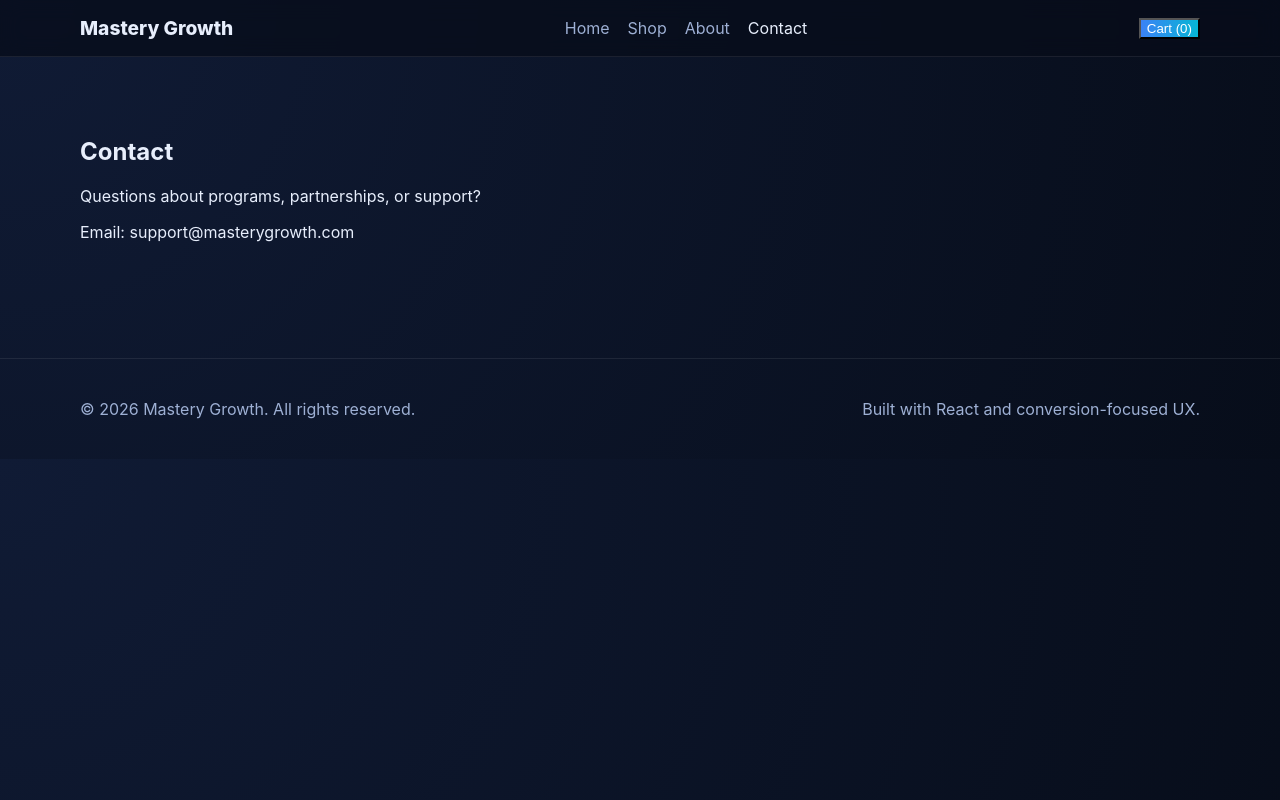
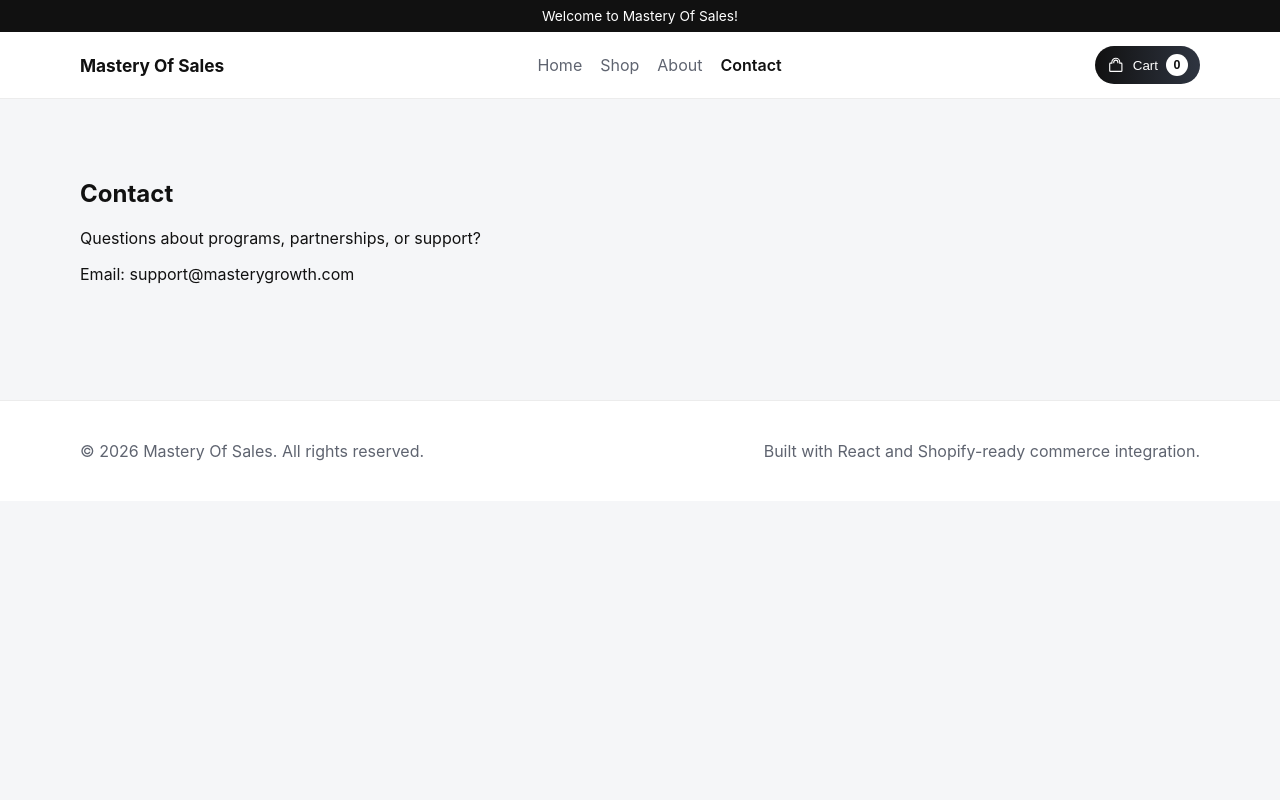
Before and after one commit to NexusDevelopments/Website-To-Prove, a React (Vite) app: page /contact in a window 1280 px wide. Built offline with nearby package versions, Linux system fonts and the light colour scheme; no server answers.

Commit message:
Rebrand to Mastery Of Sales and align UI/product media with live site

```diff
--- a/index.html
+++ b/index.html
@@ -6,9 +6,9 @@
     <meta name="viewport" content="width=device-width, initial-scale=1.0" />
     <meta
       name="description"
-      content="Premium sales growth storefront built with React."
+      content="Mastery Of Sales audiobook storefront built with React."
     />
-    <title>Mastery Growth Store</title>
+    <title>Mastery Of Sales</title>
   </head>
   <body>
     <div id="root"></div>
--- a/src/components/Footer.jsx
+++ b/src/components/Footer.jsx
@@ -2,8 +2,8 @@ function Footer() {
   return (
     <footer className="site-footer">
       <div className="container footer-content">
-        <p>© {new Date().getFullYear()} Mastery Growth. All rights reserved.</p>
-        <p>Built with React and conversion-focused UX.</p>
+        <p>© {new Date().getFullYear()} Mastery Of Sales. All rights reserved.</p>
+        <p>Built with React and Shopify-ready commerce integration.</p>
       </div>
     </footer>
   );
--- a/src/components/Navbar.jsx
+++ b/src/components/Navbar.jsx
@@ -6,9 +6,10 @@ function Navbar({ onOpenCart }) {
 
   return (
     <header className="site-header">
+      <div className="announcement">Welcome to Mastery Of Sales!</div>
       <div className="container nav-wrap">
         <Link to="/" className="brand">
-          Mastery Growth
+          Mastery Of Sales
         </Link>
         <nav className="nav-links">
           <NavLink to="/">Home</NavLink>
@@ -17,7 +18,22 @@ function Navbar({ onOpenCart }) {
           <NavLink to="/contact">Contact</NavLink>
         </nav>
         <button type="button" onClick={onOpenCart} className="cart-button">
-          Cart ({count})
+          <svg
+            className="cart-icon"
+            viewBox="0 0 24 24"
+            fill="none"
+            xmlns="http://www.w3.org/2000/svg"
+            aria-hidden="true"
+          >
+            <path
+              d="M6.5 8.25C6.5 5.35051 8.85051 3 11.75 3C14.6495 3 17 5.35051 17 8.25V9.5H18.875C19.4273 9.5 19.875 9.94772 19.875 10.5V19.5C19.875 20.0523 19.4273 20.5 18.875 20.5H4.625C4.07272 20.5 3.625 20.0523 3.625 19.5V10.5C3.625 9.94772 4.07272 9.5 4.625 9.5H6.5V8.25Z"
+              stroke="currentColor"
+              strokeWidth="1.5"
+            />
+            <path d="M9 9.5V8.25C9 6.73122 10.2312 5.5 11.75 5.5C13.2688 5.5 14.5 6.73122 14.5 8.25V9.5" stroke="currentColor" strokeWidth="1.5" />
+          </svg>
+          <span>Cart</span>
+          <span className="cart-count">{count}</span>
         </button>
       </div>
     </header>
--- a/src/pages/AboutPage.jsx
+++ b/src/pages/AboutPage.jsx
@@ -1,14 +1,14 @@
 function AboutPage() {
   return (
     <section className="container page-simple">
-      <h1>About Mastery Growth</h1>
+      <h1>About Mastery Of Sales</h1>
       <p>
-        This storefront is structured for high-converting education and coaching
-        offers, with modern React performance, clear product hierarchy, and
-        conversion-focused calls to action.
+        Mastery Of Sales delivers practical cybersecurity sales education for
+        account executives, sales engineers, and solutions architects.
       </p>
       <p>
-        Replace demo media and copy with your licensed brand assets to launch.
+        Built from decades of frontline experience, these audiobook systems are
+        focused on real execution frameworks instead of hype tactics.
       </p>
     </section>
   );
--- a/src/pages/HomePage.jsx
+++ b/src/pages/HomePage.jsx
@@ -12,18 +12,18 @@ function HomePage() {
             animate={{ opacity: 1, y: 0 }}
             transition={{ duration: 0.6 }}
           >
-            <p className="eyebrow">Sales Mastery Platform</p>
-            <h1>Scale your sales confidence, scripts, and conversion rates.</h1>
+            <p className="eyebrow">Mastery Of Sales</p>
+            <h1>The Cybersecurity Sales System Built From the Solutions Architect Seat</h1>
             <p>
-              Built to mirror high-performance coaching storefront experiences with
-              a cleaner, faster modern React setup.
+              25+ years. $250M+ in career revenue. Frameworks that win complex
+              deals across federal, healthcare, and enterprise markets.
             </p>
             <div className="hero-actions">
               <Link to="/shop" className="btn btn-primary">
-                Explore Programs
+                Browse the Audiobooks
               </Link>
               <Link to="/about" className="btn btn-secondary">
-                Why It Works
+                Learn More
               </Link>
             </div>
           </motion.div>
@@ -34,16 +34,16 @@ function HomePage() {
             transition={{ duration: 0.7 }}
           >
             <img
-              src="https://images.unsplash.com/photo-1556155092-490a1ba16284?auto=format&fit=crop&w=1400&q=80"
-              alt="Sales strategy team"
+              src="https://masteryofsales.com/cdn/shop/files/preview_images/49f01108956249b690173bc0cf86c50b.thumbnail.0000000000.jpg?v=1771292427&width=1400"
+              alt="Mastery Of Sales video preview"
             />
           </motion.div>
         </div>
       </section>
 
       <section className="container section-heading">
-        <h2>Featured Programs</h2>
-        <p>Direct response inspired structure, upgraded for speed and design.</p>
+        <h2>Our Audio Books</h2>
+        <p>Practical cybersecurity sales frameworks, audiobooks, and field-tested systems.</p>
       </section>
 
       <ProductsPage embedded />
--- a/src/pages/ProductDetailPage.jsx
+++ b/src/pages/ProductDetailPage.jsx
@@ -64,12 +64,18 @@ function ProductDetailPage() {
           </Link>
         </div>
         <div className="video-wrap">
+          {product.video ? (
             <iframe
               src={product.video}
               title={`${product.title} preview`}
               allow="autoplay; fullscreen; picture-in-picture"
               allowFullScreen
             />
+          ) : (
+            <div className="media-fallback">
+              <img src={product.image} alt={product.title} />
+            </div>
+          )}
         </div>
       </div>
     </section>
--- a/src/services/shopify.js
+++ b/src/services/shopify.js
@@ -57,18 +57,18 @@ export async function getProducts() {
   return edges.map(({ node }) => ({
     id: node.handle || node.id,
     title: node.title,
-    subtitle: 'Shopify Product',
+    subtitle: 'Audiobook',
     description: node.description || 'Product description coming soon.',
     price: Number(node?.priceRange?.minVariantPrice?.amount || 0),
     image: node?.featuredImage?.url || localProducts[0].image,
-    video: localProducts[0].video,
+    video: null,
     badge: 'Live'
   }));
 }
 
 export function getCheckoutUrl() {
   if (!domain) {
-    return '/contact';
+    return 'https://masteryofsales.com/cart';
   }
   return `https://${domain}/cart`;
 }
--- a/src/styles/global.css
+++ b/src/styles/global.css
@@ -1,14 +1,14 @@
 :root {
-  --bg: #070d1a;
-  --surface: #111827;
-  --surface-2: #172036;
-  --text: #e7eefc;
-  --muted: #9eb0d4;
-  --primary: #3b82f6;
-  --primary-2: #06b6d4;
-  --success: #22c55e;
-  --radius: 16px;
-  --shadow: 0 12px 40px rgba(0, 0, 0, 0.35);
+  --bg: #f5f6f8;
+  --surface: #ffffff;
+  --surface-2: #f1f3f6;
+  --text: #111111;
+  --muted: #5f6470;
+  --primary: #111111;
+  --primary-2: #2e3440;
+  --success: #1f8f4a;
+  --radius: 14px;
+  --shadow: 0 12px 30px rgba(15, 23, 42, 0.09);
 }
 
 * {
@@ -18,7 +18,7 @@
 body {
   margin: 0;
   font-family: Inter, Segoe UI, Roboto, Arial, sans-serif;
-  background: radial-gradient(circle at top left, #101b35, var(--bg));
+  background: var(--bg);
   color: var(--text);
 }
 
@@ -36,21 +36,28 @@ a {
   position: sticky;
   top: 0;
   z-index: 50;
-  backdrop-filter: blur(10px);
-  background: rgba(7, 13, 26, 0.75);
-  border-bottom: 1px solid rgba(255, 255, 255, 0.08);
+  background: rgba(255, 255, 255, 0.96);
+  border-bottom: 1px solid rgba(17, 17, 17, 0.08);
+}
+
+.announcement {
+  background: #111;
+  color: #fff;
+  text-align: center;
+  font-size: 0.86rem;
+  padding: 8px 10px;
 }
 
 .nav-wrap {
   display: flex;
   align-items: center;
   justify-content: space-between;
-  padding: 16px 0;
+  padding: 14px 0;
 }
 
 .brand {
-  font-weight: 800;
-  font-size: 1.2rem;
+  font-weight: 700;
+  font-size: 1.08rem;
 }
 
 .nav-links {
@@ -64,13 +71,14 @@ a {
 
 .nav-links a.active {
   color: var(--text);
+  font-weight: 600;
 }
 
 .btn {
-  border: 0;
-  border-radius: 999px;
-  padding: 10px 16px;
-  font-weight: 700;
+  border: 1px solid transparent;
+  border-radius: 10px;
+  padding: 10px 14px;
+  font-weight: 600;
   cursor: pointer;
   display: inline-flex;
   align-items: center;
@@ -84,33 +92,62 @@ a {
   color: #fff;
 }
 
+.cart-button {
+  border-radius: 999px;
+  padding: 8px 12px;
+  border: 0;
+  display: inline-flex;
+  align-items: center;
+  gap: 8px;
+}
+
+.cart-icon {
+  width: 18px;
+  height: 18px;
+}
+
+.cart-count {
+  min-width: 22px;
+  height: 22px;
+  border-radius: 999px;
+  display: inline-flex;
+  align-items: center;
+  justify-content: center;
+  background: #fff;
+  color: #111;
+  font-size: 0.78rem;
+  font-weight: 700;
+}
+
 .btn-secondary {
-  background: #1e293b;
-  color: var(--text);
-  border: 1px solid rgba(255, 255, 255, 0.15);
+  background: #fff;
+  color: #111;
+  border-color: rgba(17, 17, 17, 0.16);
 }
 
 .hero {
-  padding: 64px 0 28px;
+  padding: 52px 0 24px;
 }
 
 .hero-grid {
   display: grid;
-  grid-template-columns: 1.2fr 1fr;
+  grid-template-columns: 1.05fr 1fr;
   gap: 28px;
   align-items: center;
 }
 
 .hero h1 {
-  font-size: clamp(1.8rem, 3vw, 3rem);
+  font-size: clamp(1.9rem, 3.2vw, 3.2rem);
   line-height: 1.15;
+  margin: 10px 0;
 }
 
 .eyebrow {
-  color: var(--primary-2);
+  color: #0f172a;
   text-transform: uppercase;
   font-weight: 700;
   letter-spacing: 0.08em;
+  font-size: 0.78rem;
 }
 
 .hero-actions {
@@ -121,11 +158,15 @@ a {
 }
 
 .hero-media img,
-.product-card img,
 .product-detail img {
   width: 100%;
   border-radius: var(--radius);
   object-fit: cover;
+}
+
+.hero-media img {
+  min-height: 360px;
+  box-shadow: var(--shadow);
 }
 
 .section-heading {
@@ -139,14 +180,23 @@ a {
 .products-grid {
   display: grid;
   grid-template-columns: repeat(auto-fit, minmax(260px, 1fr));
-  gap: 18px;
+  gap: 16px;
 }
 
 .product-card {
-  background: linear-gradient(180deg, #131f39, #0f172a);
+  background: var(--surface);
+  border: 1px solid rgba(17, 17, 17, 0.1);
   border-radius: var(--radius);
   overflow: hidden;
   box-shadow: var(--shadow);
+}
+
+.product-image {
+  width: 100%;
+  aspect-ratio: 4/5;
+  object-fit: contain;
+  padding: 14px;
+  background: #fff;
 }
 
 .product-body {
@@ -165,9 +215,9 @@ a {
 
 .badge {
   display: inline-flex;
-  background: rgba(34, 197, 94, 0.15);
-  color: #86efac;
-  border: 1px solid rgba(34, 197, 94, 0.3);
+  background: #eef2ff;
+  color: #1e3a8a;
+  border: 1px solid #dbeafe;
   border-radius: 999px;
   padding: 4px 10px;
   font-size: 0.75rem;
@@ -180,11 +230,19 @@ a {
   margin: 48px auto;
 }
 
+.product-detail > img {
+  background: #fff;
+  padding: 20px;
+  border: 1px solid rgba(17, 17, 17, 0.1);
+  object-fit: contain;
+}
+
 .video-wrap {
   margin-top: 18px;
   border-radius: var(--radius);
   overflow: hidden;
-  border: 1px solid rgba(255, 255, 255, 0.12);
+  border: 1px solid rgba(17, 17, 17, 0.12);
+  background: #fff;
 }
 
 .video-wrap iframe {
@@ -193,15 +251,26 @@ a {
   border: 0;
 }
 
+.media-fallback {
+  padding: 16px;
+}
+
+.media-fallback img {
+  width: 100%;
+  max-height: 320px;
+  object-fit: contain;
+}
+
 .page-simple {
   padding: 60px 0;
 }
 
 .site-footer {
   margin-top: 40px;
-  border-top: 1px solid rgba(255, 255, 255, 0.08);
+  border-top: 1px solid rgba(17, 17, 17, 0.08);
   padding: 24px 0;
   color: var(--muted);
+  background: #fff;
 }
 
 .footer-content {
@@ -224,7 +293,8 @@ a {
   right: 0;
   height: 100vh;
   width: min(440px, 100%);
-  background: #0f172a;
+  background: #fff;
+  color: #111;
   z-index: 80;
   padding: 16px;
   display: flex;
@@ -251,7 +321,7 @@ a {
   gap: 10px;
   margin-bottom: 12px;
   padding-bottom: 12px;
-  border-bottom: 1px solid rgba(255, 255, 255, 0.08);
+  border-bottom: 1px solid rgba(17, 17, 17, 0.1);
 }
 
 .drawer-item img {
@@ -268,9 +338,9 @@ a {
 }
 
 .qty-row button {
-  border: 1px solid rgba(255, 255, 255, 0.15);
-  background: #1e293b;
-  color: #fff;
+  border: 1px solid rgba(17, 17, 17, 0.16);
+  background: #fff;
+  color: #111;
   border-radius: 8px;
   padding: 4px 8px;
   cursor: pointer;
```
Also changed, not shown: src/data/products.js (+23 -26 lines). Lines whose indentation alone changed are shown as unchanged.
